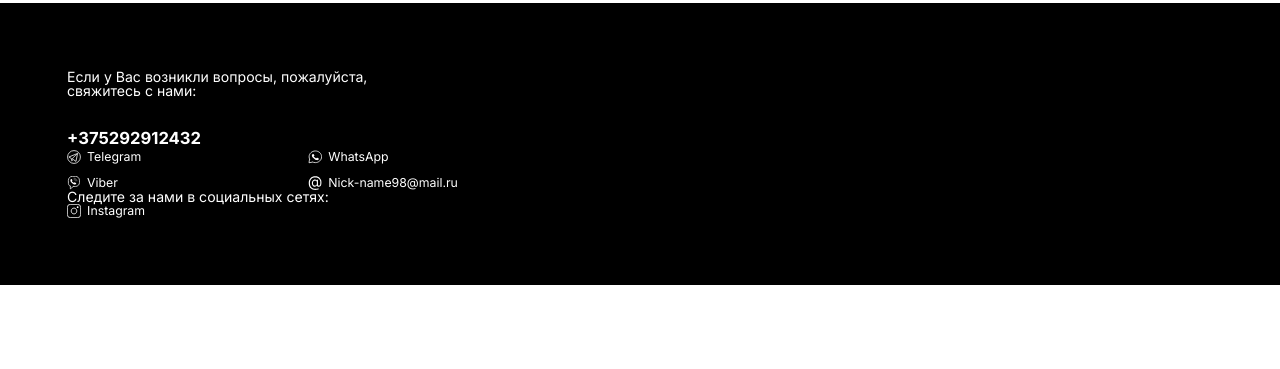
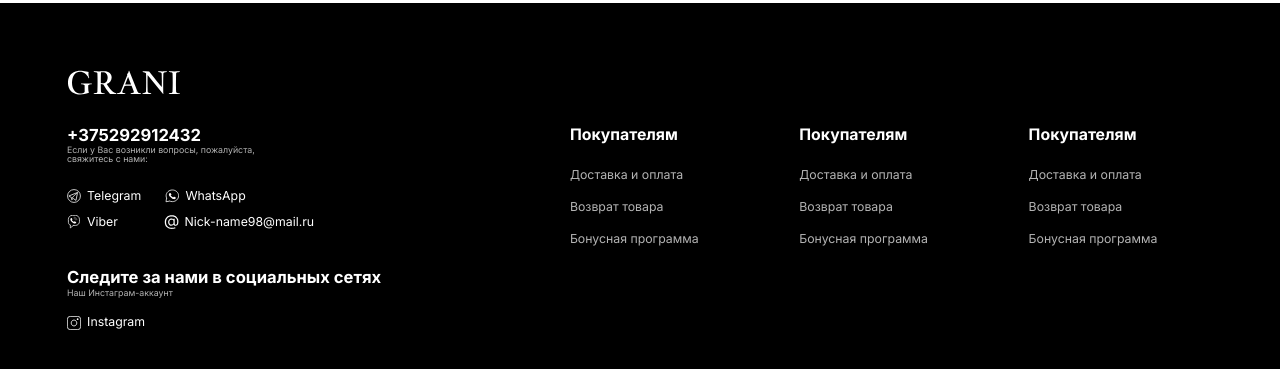
Before and after one commit to alekskorolev3/nails-opencart-shop, a website built with webpack: page main.html in a window 1280 px wide. Shown: the part 1735-2104 px from the top of the page. Before the commit the page ends 2020 px from the top, so only its background shows below. Built offline with nearby package versions, Linux system fonts and the light colour scheme; a web font is replaced by a local one.

Commit message:
Minor fixes 3

```diff
--- a/css/style.css
+++ b/css/style.css
@@ -903,6 +903,7 @@
 /* ---- FOOTER END ---- */
 
 
+
 .modal-wrapper {
   background-color: rgba(0, 0, 0, 0.2);
   top: 0;
--- a/main.html
+++ b/main.html
@@ -535,10 +535,17 @@
         </section>
     </main>
     <footer class="footer">
-        <div class="footer-description">Если у Вас возникли вопросы, пожалуйста,<br> свяжитесь с нами:</div>
-        <nav class="footer-navbar">
+      <div class="footer-logo">
+        <img src="./img/logo-footer.svg" alt="logo-footer">
+      </div>
+      <div class="footer-main">
+        <nav class="footer-leftside">
+          <div class="leftside-part">
+            <div class="part-phone">
               <div class="navbar-phone">
                 <a href="tel:+375292912432">+375292912432</a>
+              </div>
+              <div class="phone-description">Если у Вас возникли вопросы, пожалуйста,<br> свяжитесь с нами:</div>
             </div>
             <ul class="navbar-socials">
               <li class="social">
@@ -574,14 +581,65 @@
                 </a>
               </li>
             </ul>
-            <span>Следите за нами в социальных сетях:</span>
+          </div>
+          <div class="leftside-part">
+            <div class="addone-info">
+              <h3>Следите за нами в социальных сетях</h3>
+              <p>Наш Инстаграм-аккаунт</p>
+            </div>
             <div class="social">
               <a href="#">
                 <img src="./img/instagram.svg" alt="instagram">
                 <span>Instagram</span>
               </a>
             </div>
+          </div>
         </nav>
+        <div class="footer-rightside">
+          <div class="rightside-part">
+            <h4 class="part-title">Покупателям</h4>
+            <ul class="part-links">
+              <li class="part-link">
+                <a>Доставка и оплата</a>
+              </li>
+              <li class="part-link">
+                <a>Возврат товара</a>
+              </li>
+              <li class="part-link">
+                <a>Бонусная программа</a>
+              </li>
+            </ul>
+          </div>
+          <div class="rightside-part">
+            <h4 class="part-title">Покупателям</h4>
+            <ul class="part-links">
+              <li class="part-link">
+                <a>Доставка и оплата</a>
+              </li>
+              <li class="part-link">
+                <a>Возврат товара</a>
+              </li>
+              <li class="part-link">
+                <a>Бонусная программа</a>
+              </li>
+            </ul>
+          </div>
+          <div class="rightside-part">
+            <h4 class="part-title">Покупателям</h4>
+            <ul class="part-links">
+              <li class="part-link">
+                <a>Доставка и оплата</a>
+              </li>
+              <li class="part-link">
+                <a>Возврат товара</a>
+              </li>
+              <li class="part-link">
+                <a>Бонусная программа</a>
+              </li>
+            </ul>
+          </div>
+        </div>
+      </div>
     </footer>
   </div>
   <script src="js/app.js"></script>
```
Lines whose indentation alone changed are shown as unchanged.
